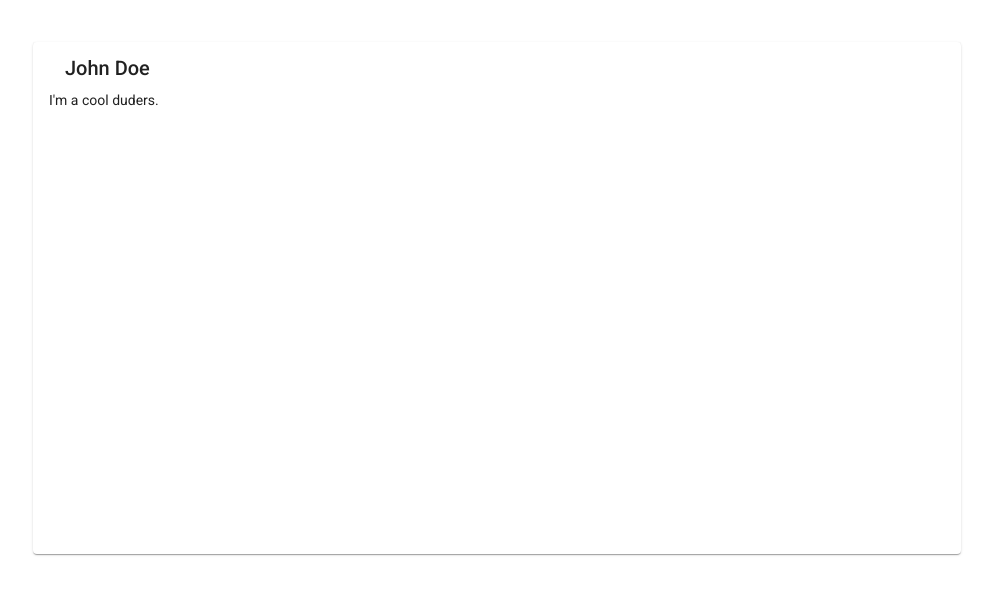
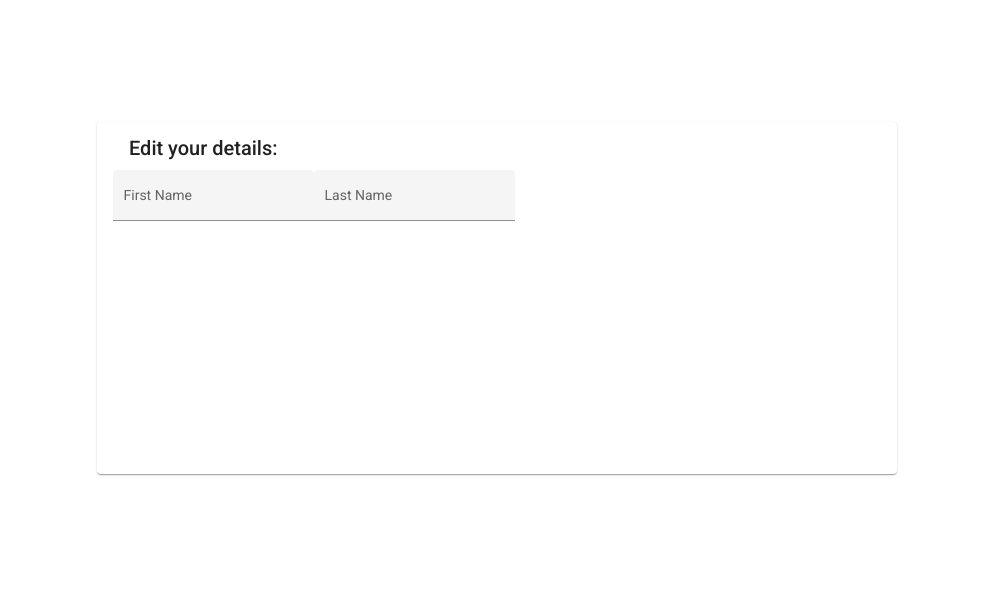
Before and after one commit to BenParisot/glisser-angular, an Angular app: page / in a window 1280 px wide. Shown: the part 102-696 px from the top of the page, without its empty margins (143-1136 px from the left). Built offline with nearby package versions, Linux system fonts and the light colour scheme.

Commit message:
adds form field to module card

```diff
--- a/src/app/app.component.html
+++ b/src/app/app.component.html
@@ -1,11 +1,3 @@
 <body class="mat-app-background">
-  <mat-card class="mat-card">
-    <mat-card-header>
-      <mat-card-title>John Doe</mat-card-title>
-    </mat-card-header>
-    <mat-card-content>
-      <p>I'm a cool duders.</p>
-    </mat-card-content>
-  </mat-card>
-
+  <app-edit-modal></app-edit-modal>
 </body>
--- /dev/null
+++ b/src/app/edit-modal/edit-modal.component.html
@@ -0,0 +1,17 @@
+<div>
+  <mat-card class="mat-card">
+    <mat-card-header>
+      <mat-card-title>Edit your details:</mat-card-title>
+    </mat-card-header>
+    <mat-card-content>
+      <mat-form-field appearance="fill">
+        <mat-label>First Name</mat-label>
+        <input matInput placeholder="John Doe">
+      </mat-form-field>
+      <mat-form-field appearance="fill">
+        <mat-label>Last Name</mat-label>
+        <input matInput placeholder="John Doe">
+      </mat-form-field>
+    </mat-card-content>
+  </mat-card>
+</div>
--- /dev/null
+++ b/src/app/edit-modal/edit-modal.component.scss
@@ -0,0 +1,7 @@
+@import '@angular/material/prebuilt-themes/deeppurple-amber.css';
+
+
+.mat-card {
+  width: 60vw;
+  height: 40vh;
+}
--- /dev/null
+++ b/src/app/edit-modal/edit-modal.component.ts
@@ -0,0 +1,12 @@
+import { Component, OnInit } from '@angular/core';
+
+@Component({
+  selector: 'app-edit-modal',
+  templateUrl: './edit-modal.component.html',
+  styleUrls: ['./edit-modal.component.scss'],
+})
+export class EditModalComponent implements OnInit {
+  constructor() {}
+
+  ngOnInit(): void {}
+}
--- a/src/styles.scss
+++ b/src/styles.scss
@@ -12,8 +12,3 @@ body {
   justify-content: center;
   align-items: center;
 }
-.mat-card {
-  // background: red;
-  width: 70vw;
-  height: 60vh;
-}
```
Also changed, not shown: src/app/app.module.ts (+8 -2 lines), 1 other file (tests, documents, lock files or other folders).
